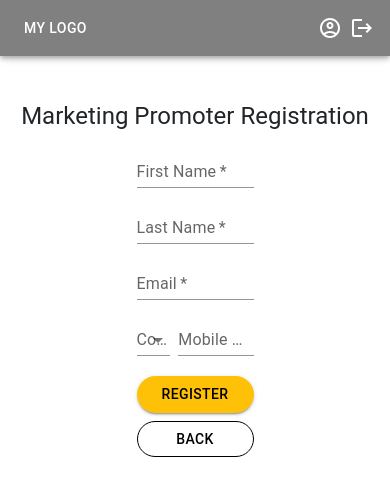
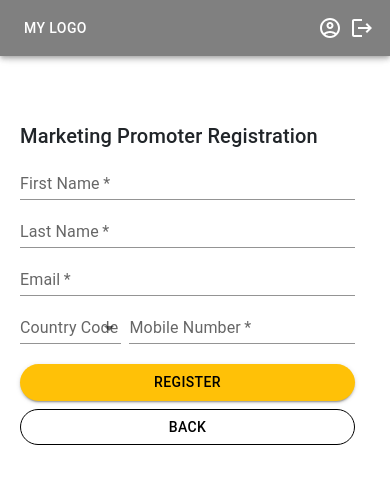
Before and after one commit to NerellaVenkataSai/react-poc, a React (Create React App) app: page / in a window 390 px wide. Both pictures are taken after a click on the button "Promoter Registration". Shown: the top 496 px of the page. Built offline with nearby package versions, Linux system fonts and the light colour scheme.

Commit message:
promoter registration responsive fix

```diff
--- a/src/promoter-registration/promoterRegistration.jsx
+++ b/src/promoter-registration/promoterRegistration.jsx
@@ -1,5 +1,6 @@
 import React, { useState } from "react";
 import {
+  Grid,
   Stack,
   TextField,
   Select,
@@ -8,7 +9,7 @@ import {
   InputLabel,
   Button,
   FormHelperText,
-  Typography
+  Typography,
 } from "@mui/material";
 import "./styles.css";
 import { useHistory } from "react-router-dom";
@@ -27,22 +28,22 @@ function PromoterRegistration() {
   const [registerObj, setRegisterObj] = useState(rObj);
   const helperText = "Please fill this field";
 
-  const onRegister= () => {
-      console.log(registerObj)
+  const onRegister = () => {
+    console.log(registerObj);
     let isRegister = true;
-      for(const key in registerObj) {
+    for (const key in registerObj) {
       const val = registerObj[key];
-        console.log('val---', val)
-        if(val === 'error' || !val) {
+      console.log("val---", val);
+      if (val === "error" || !val) {
         isRegister = false;
         break;
       }
     }
 
-      if(isRegister) {
-          console.log('do api here----')
+    if (isRegister) {
+      console.log("do api here----");
     }
-  }
+  };
 
   const onChangeHandler = (e, fieldName) => {
     const value = e.target.value;
@@ -51,7 +52,10 @@ function PromoterRegistration() {
   };
 
   const onBlurHandler = (e, fieldName) => {
-    const value = typeof e.target.value === 'string' ? e.target.value.trim(): e.target.value;
+    const value =
+      typeof e.target.value === "string"
+        ? e.target.value.trim()
+        : e.target.value;
     console.log("blur----", !value);
 
     if (!value) setRegisterObj({ ...registerObj, [fieldName]: "error" });
@@ -60,13 +64,17 @@ function PromoterRegistration() {
   };
 
   return (
-    <Stack
-      direction={"column"}
+    <Grid
+      container
+      direction={"row"}
       spacing={1}
       alignItems="center"
+      justifyContent={"center"}
       className="registration-content"
     >
-      <Typography variant="h5" component="h6">
+
+      <Grid item sm={12} md={4} lg={4} className="container">
+        <Typography variant="h6" component="h6">
           Marketing Promoter Registration
         </Typography>
         <TextField
@@ -132,7 +140,9 @@ function PromoterRegistration() {
               <MenuItem value={30}>Thirty</MenuItem>
             </Select>
             {registerObj["countryCode"] === "error" ? (
-            <FormHelperText className="select-error">{helperText}</FormHelperText>
+              <FormHelperText className="select-error">
+                {helperText}
+              </FormHelperText>
             ) : (
               ""
             )}
@@ -149,13 +159,19 @@ function PromoterRegistration() {
                 : ""
             }
             error={registerObj["mobileNumber"] === "error"}
-          helperText={registerObj["mobileNumber"] === "error" ? helperText : ""}
+            helperText={
+              registerObj["mobileNumber"] === "error" ? helperText : ""
+            }
             onChange={(e) => onChangeHandler(e, "mobileNumber")}
             onBlur={(e) => onBlurHandler(e, "mobileNumber")}
           />
         </Stack>
         <Stack direction={"column"} spacing={1} className="buttons">
-        <Button className="button-primary" variant="contained" onClick={() => onRegister()}>
+          <Button
+            className="button-primary"
+            variant="contained"
+            onClick={() => onRegister()}
+          >
             Register
           </Button>
           <Button
@@ -166,7 +182,8 @@ function PromoterRegistration() {
             Back
           </Button>
         </Stack>
-    </Stack>
+      </Grid>
+    </Grid>
   );
 }
 
--- a/src/promoter-registration/styles.css
+++ b/src/promoter-registration/styles.css
@@ -1,7 +1,11 @@
-.registration-content .field,
+/* .registration-content .field,
 .registration-content .age-mobile,
 .registration-content .buttons {
-    width: 30%;
+     width: 30%;
+} */
+
+.registration-content .container {
+    margin: 20px;
 }
 
 
@@ -10,7 +14,7 @@
 }
 
 .registration-content .buttons {
-    margin: 20px
+    margin: 20px 0px
 }
 
 .registration-content .buttons .button-primary {
```
Lines whose indentation alone changed are shown as unchanged.
